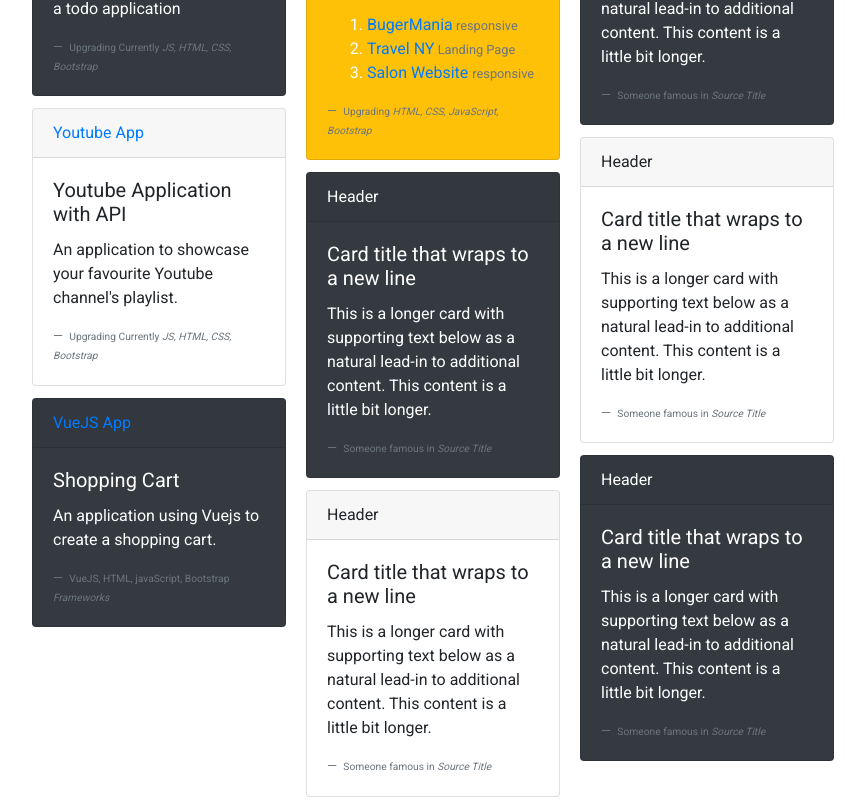
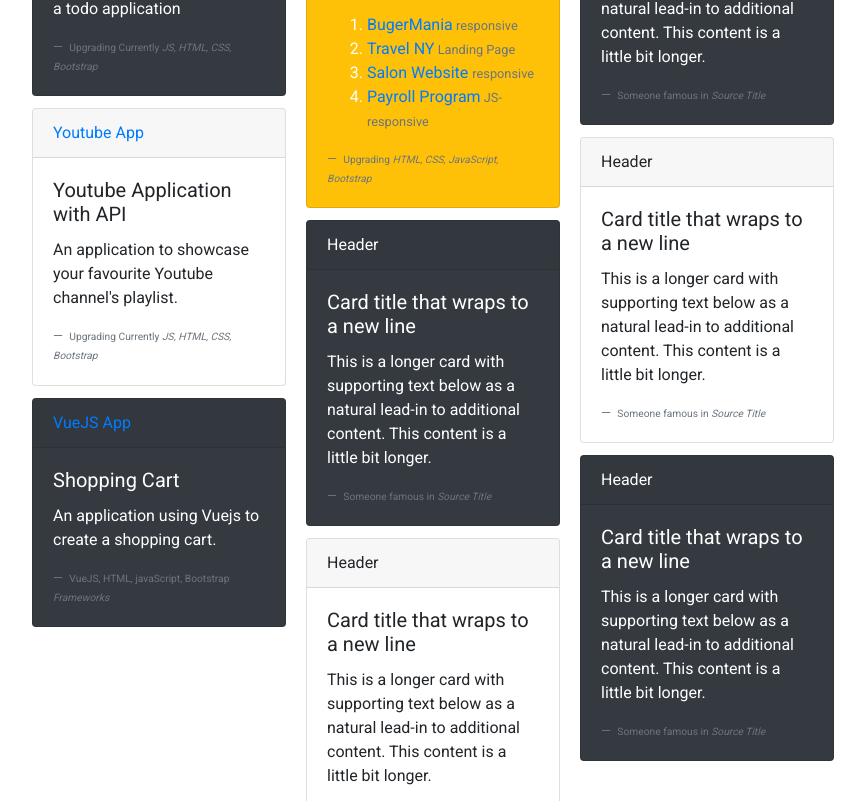
Before and after one commit to StudioJava/personal_website_v_1, a plain HTML site: page index.html in a window 1280 px wide. Shown: the part 1215-2016 px from the top of the page, without its empty margins (207-1072 px from the left). Drawn offline with Linux system fonts and the light colour scheme.

Commit message:
Update index.html

```diff
--- a/index.html
+++ b/index.html
@@ -122,6 +122,7 @@
             <li><a href="BurgerSite/index.html"> BugerMania<small class="text-muted"> responsive</small></a></li>
             <li><a href="hypertunnel/index.html">Travel NY</a><small class="text-muted"> Landing Page</small></li>
             <li><a href="regisWebsite/index.html">Salon Website <small class="text-muted"> responsive</small></a></li>
+            <li><a href="javaScript/arrays.html">Payroll Program<small class="text-muted"> JS-responsive</small></a></li>
         </ol>
         <footer class="blockquote-footer">
         <small>
```
